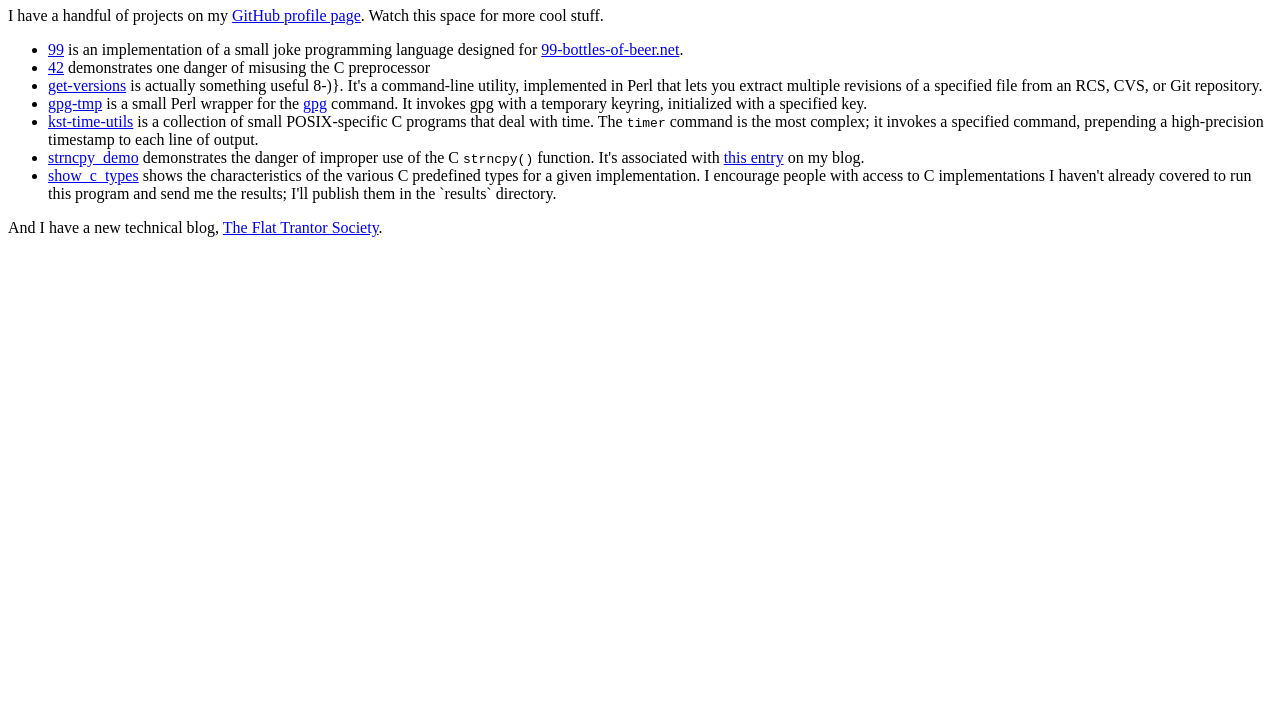
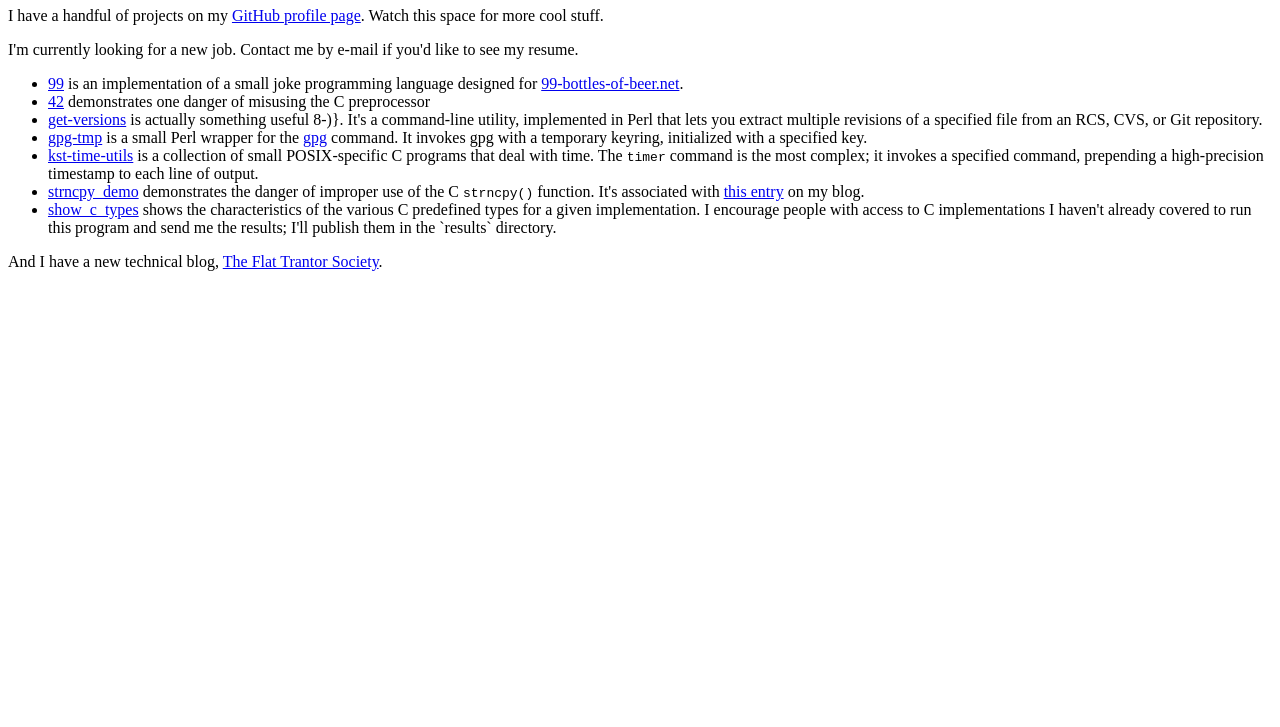
Before and after one commit to Keith-S-Thompson/keith-s-thompson.github.com, a plain HTML site: page index.html in a window 1280 px wide. Shown: the part 73-800 px from the top of the page. Drawn offline with Linux system fonts and the light colour scheme.

Commit message:
Job hunting

```diff
--- a/index.html
+++ b/index.html
@@ -10,6 +10,11 @@
 I have a handful of projects on my
 <a href="https://github.com/Keith-S-Thompson">GitHub profile page</a>.
 Watch this space for more cool stuff.
+</p>
+
+<p>
+I'm currently looking for a new job.  Contact me by e-mail if you'd
+like to see my resume.
 </p>
 
 <ul>
```
